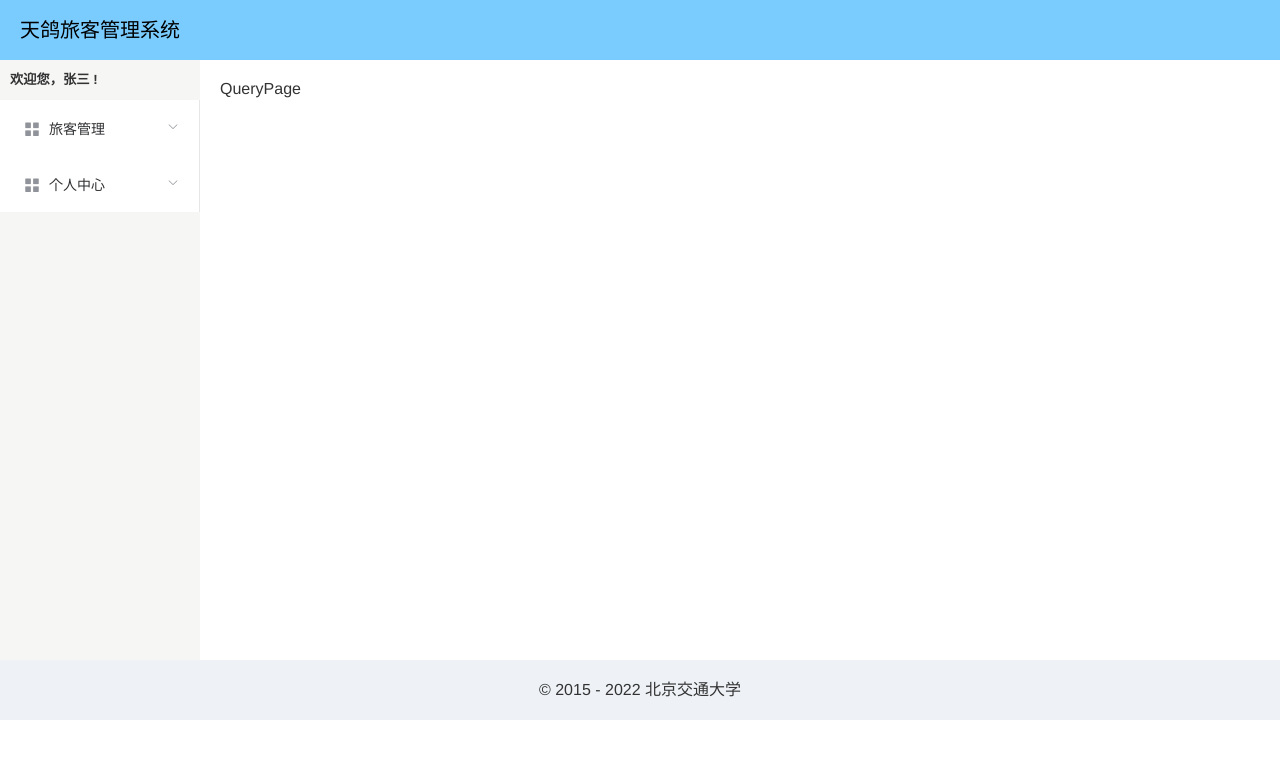
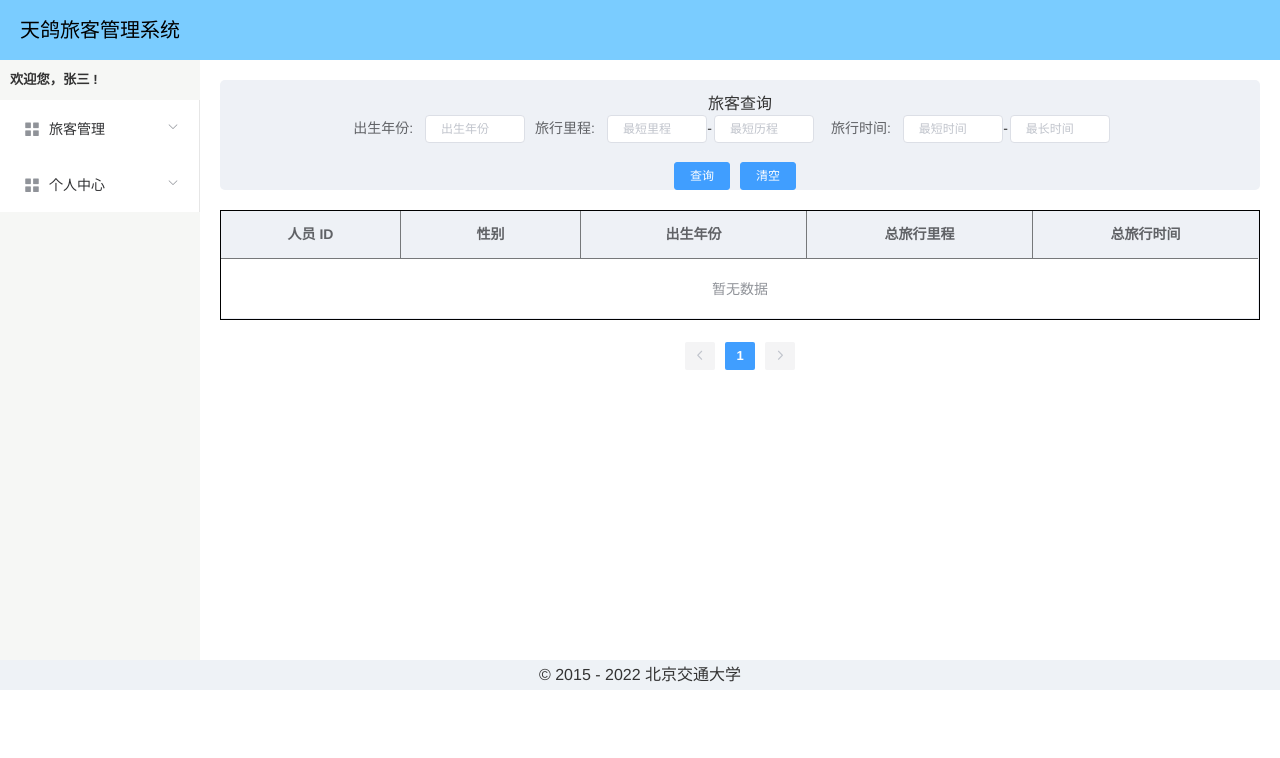
Before and after one commit to lwlzh/personnel_management, a Vue app: page /AddPage#/QueryPage in a window 1280 px wide. Shown: the top 758 px of the page. Built offline with nearby package versions, Linux system fonts and the light colour scheme.

Commit message:
编写查询页面样式

```diff
--- a/src/components/IndexPage.vue
+++ b/src/components/IndexPage.vue
@@ -2,9 +2,7 @@
 <template>
   <div class="mainPage">
     <el-container>
-
         <el-header><span><img src="" alt=""></span>天鸽旅客管理系统 </el-header>
-
         <el-container class="bd">
             <el-aside width="200px">
               <Aside></Aside>
@@ -13,11 +11,9 @@
              <router-view></router-view>
             </el-main>
         </el-container>
-
         <el-footer>
           © 2015 - 2022 北京交通大学
         </el-footer>
-
     </el-container>
   </div>
 </template>
@@ -66,7 +62,8 @@ export default {
   background-color: #eef2f6;
   color: #333;
   text-align: center;
-  line-height: 60px;
+  line-height: 30px;
+  height: 30px!important;
 }
 
 .el-aside {
@@ -75,7 +72,6 @@ export default {
 }
 
 .el-main {
-
   color: #333;
 }
 
--- a/src/components/QueryPage.vue
+++ b/src/components/QueryPage.vue
@@ -1,19 +1,173 @@
 <!-- eslint-disable vue/valid-template-root -->
 <template>
   <div class="main">
-        <span>QueryPage</span>
+    <div class="queryBlock">
+      <span style="text-aligin:center">旅客查询</span>
+      <el-form :inline="true" :model="formData" class="demo-form-inline"  size="mini">
+        <el-form-item label="出生年份:">
+          <el-col :span="12">
+              <el-input v-model="formData.birthTime" placeholder="出生年份"></el-input>
+          </el-col>
+        </el-form-item>
+        <el-form-item label="旅行里程:">
+          <el-col>
+            <el-col :span="10">
+              <el-input v-model="formData.minMileage" placeholder="最短里程"></el-input>
+            </el-col>
+            <el-col  :span="2">---</el-col>
+            <el-col  :span="10">
+              <el-input v-model="formData.maxMileage" placeholder="最短历程"></el-input>
+            </el-col>
+          </el-col>
+        </el-form-item>
+        <el-form-item label="旅行时间:">
+          <el-col>
+            <el-col :span="10">
+              <el-input v-model="formData.minFlightTime" placeholder="最短时间"></el-input>
+            </el-col>
+            <el-col :span="2">---</el-col>
+            <el-col :span="10">
+              <el-input v-model="formData.maxFlightTime" placeholder="最长时间"></el-input>
+            </el-col>
+          </el-col>
+        </el-form-item>
+
+        <el-form-item style="display:block">
+          <el-button type="primary" @click="queryData">查询</el-button>
+          <el-button type="primary" @click="clear">清空</el-button>
+        </el-form-item>
+      </el-form>
+    </div>
+    <!-- 表格 -->
+    <div class="table">
+        <el-table
+        :data="tableData"
+        style="width: 100%"
+        :border="tableBorder"
+        :header-cell-style="{textAlign:'center',background:'#eef1f6',color:'#606266',borderColor:'rgba(0,0,0,0.5)'}"
+        :cell-style="{textAlign:'center',background:'rgba(246,246,246,0.5)',borderColor:'rgba(0,0,0,0.5)'}"
+        >
+            <!-- 表头 -->
+            <el-table-column prop="id" label="人员 ID" width="180">
+            </el-table-column>
+            <el-table-column prop="gender" label="性别" width="180">
+            </el-table-column>
+            <el-table-column prop="birthTime" label="出生年份">
+            </el-table-column>
+            <el-table-column prop="flightMileage" label="总旅行里程">
+            </el-table-column>
+            <el-table-column prop="flightTime" label="总旅行时间">
+            </el-table-column>
+        </el-table>
+    </div>
+      <!-- 页码 -->
+      <div class="pageNum">
+        <el-pagination
+        background
+        layout="prev, pager, next"
+        @current-change="currentChange"
+        :total="total"
+        :page-size="pageSize"
+        >
+        </el-pagination>
+      </div>
+
   </div>
 </template>
 
 <script>
 export default {
+    data(){
+      return{
+        total:1,
+        pageSize:1,
+        tableData:[],
+        tableBorder:true,
+        formData:{
+          birthTime:'',
+          minMileage:'',
+          maxMileage:'',
+          minFlightTime:'',
+          maxFlightTime:''
+        }
+      }
+    },
+    methods:{
+      queryByBirth(){
 
+      },
+      queryByFlightMileage(){
+
+      },
+      queryByFlightTime(){
+
+      },
+      queryData(){
+          console.log('query')
+          for(let i=1;i<=30;i++){
+            this.tableData.push({
+              id:'123',
+              gender:'男',
+              birthTime:'1919',
+              flightTime:'1145',
+              flightMileage:'810'
+            })
+          }
+      },
+      clear(){
+        console.log('clear')
+      },
+      currentChange(e){
+          this.nowPage = e;
+          this.queryByBirth();
+      }
+    }
 }
 </script>
 
-<style>
+<style scoped>
 .main{
     width: 100%;
     height: 100%;
 }
+.table {
+    margin-top: 20px;
+}
+.table .el-table {
+    border: solid 1px black;
+}
+.queryBlock {
+  background-color: #eef1f6;
+  width: 100%;
+  border-radius: 5px;
+  text-align: center;
+  padding-top: 10px;
+}
+.queryBlock .el-input {
+  width: 100px;
+}
+.queryBlock .tiemBlock{
+  margin-left: 40px;
+  display: inline-block;
+}
+.queryBlock .tiemBlock .bitrhLabel{
+  margin-right: 20px;
+}
+.queryBlock .flightMileage{
+  display: inline-block;
+  margin-left: 40px;
+}
+
+.queryBlock .flightTime{
+  display: inline-block;
+  margin-left: 40px;
+}
+.pageNum {
+  width: 100%;
+}
+.el-pagination{
+  text-align: center;
+  margin-top: 20px;
+}
+
 </style>
```
